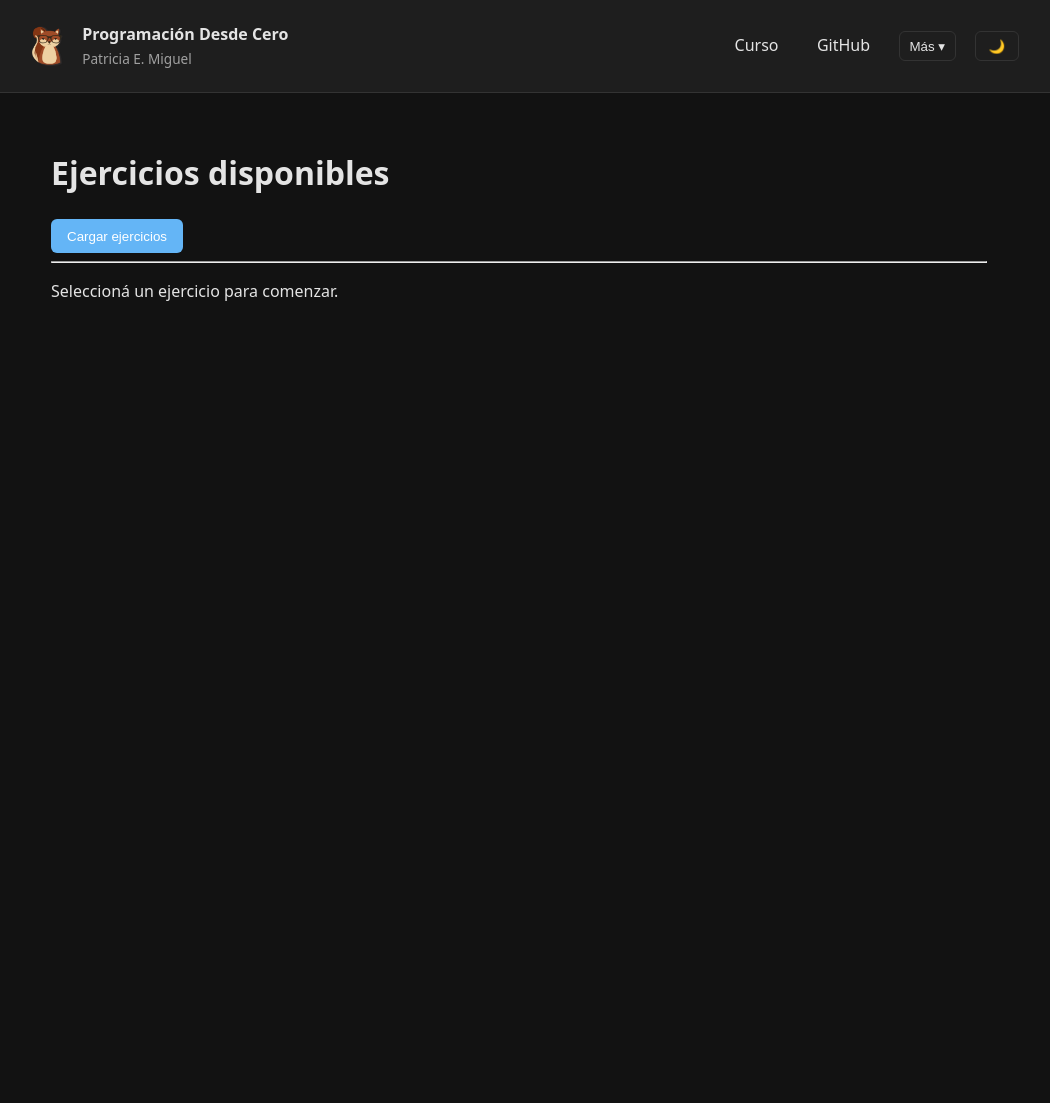
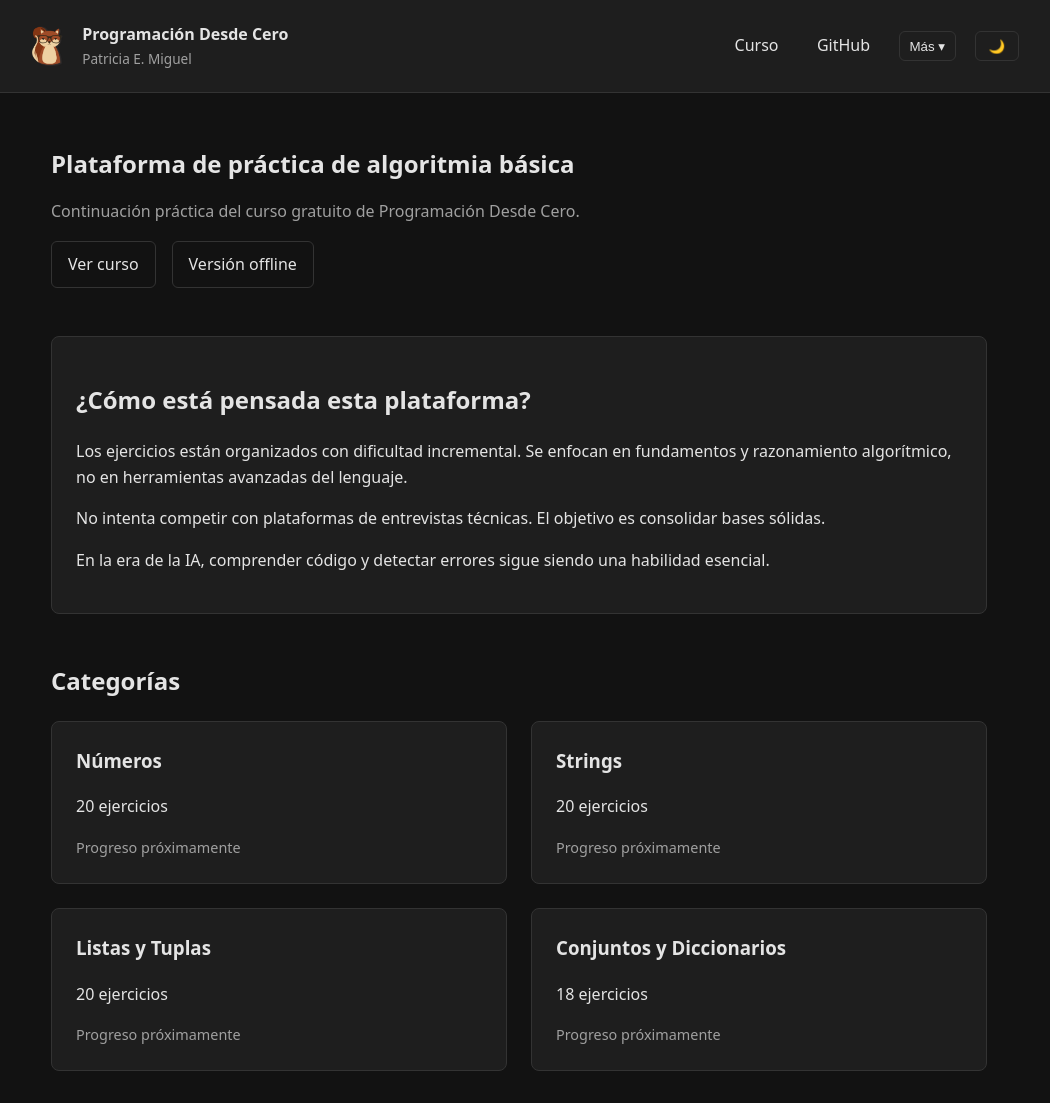
Before and after one commit to patr1c1a/plataforma-practica-interactiva, a FastAPI app: page / in a window 1280 px wide. Shown: the whole page, without its empty margins (121-1171 px from the left). Before the commit the page ends 301 px from the top, so only its background shows below. Run offline with FastAPI, Linux system fonts and the light colour scheme; some libraries are stand-ins or nearby versions.

Commit message:
feat: rediseño de la página principal y agregado de categorías de ejercicios.

```diff
--- /dev/null
+++ b/web/app/services/exercise_catalog.py
@@ -0,0 +1,74 @@
+from pathlib import Path
+import ast
+
+
+BASE_EXERCISES_PATH = Path("content/python/ESP/src")
+ORDERED_CATEGORIES = [
+    "numeros",
+    "strings",
+    "listas",
+    "diccionarios",
+]
+
+CATEGORY_TITLES = {
+    "numeros": "Números",
+    "strings": "Strings",
+    "listas": "Listas y Tuplas",
+    "diccionarios": "Conjuntos y Diccionarios",
+}
+
+
+def get_exercise_groups() -> dict[str, list[str]]:
+    exercises: dict[str, list[str]] = {}
+
+    for file_path in BASE_EXERCISES_PATH.glob("*.py"):
+        category = file_path.stem
+
+        with open(file_path, "r", encoding="utf-8") as file:
+            tree = ast.parse(file.read())
+
+        functions = [
+            node.name
+            for node in tree.body
+            if isinstance(node, ast.FunctionDef)
+        ]
+
+        exercises[category] = functions
+
+    return exercises
+
+
+def get_category_functions(category: str) -> list[str] | None:
+    file_path = BASE_EXERCISES_PATH / f"{category}.py"
+    if not file_path.exists():
+        return None
+
+    with open(file_path, "r", encoding="utf-8") as file:
+        tree = ast.parse(file.read())
+
+    return [
+        node.name
+        for node in tree.body
+        if isinstance(node, ast.FunctionDef)
+    ]
+
+
+def get_category_title(category: str) -> str:
+    return CATEGORY_TITLES.get(category, category.capitalize())
+
+
+def get_ordered_category_cards(exercises: dict[str, list[str]]) -> list[dict[str, str | int]]:
+    ordered_keys = [key for key in ORDERED_CATEGORIES if key in exercises]
+    remaining_keys = sorted(key for key in exercises if key not in ORDERED_CATEGORIES)
+
+    cards: list[dict[str, str | int]] = []
+    for category in ordered_keys + remaining_keys:
+        cards.append(
+            {
+                "slug": category,
+                "title": get_category_title(category),
+                "count": len(exercises[category]),
+            }
+        )
+
+    return cards
--- a/web/main.py
+++ b/web/main.py
@@ -6,6 +6,11 @@ from fastapi.requests import Request
 from fastapi.staticfiles import StaticFiles
 from web.app.routers.health import router as health_router
 from web.app.routers.exercises import router as exercises_router
+from web.app.services.exercise_catalog import (
+    get_exercise_groups,
+    CATEGORY_TITLES,
+    get_ordered_category_cards,
+)
 
 app = FastAPI()
 
@@ -26,9 +31,18 @@ app.include_router(exercises_router)
 
 @app.get("/")
 def index(request: Request):
+    exercise_groups = get_exercise_groups()
+    category_cards = get_ordered_category_cards(exercise_groups)
+
     return templates.TemplateResponse(
         "index.html",
-        {"request": request},
+        {
+            "request": request,
+            "exercise_groups": exercise_groups,
+            "category_cards": category_cards,
+            "category_titles": CATEGORY_TITLES,
+            "problem_description": None,
+        },
     )
 
 @app.get("/favicon.ico")
--- a/web/static/css/styles.css
+++ b/web/static/css/styles.css
@@ -208,3 +208,112 @@ header {
 .dropdown.open .dropdown-menu {
   display: flex;
 }
+
+.hero {
+  margin-bottom: 3rem;
+}
+
+.hero h1 {
+  margin-bottom: 0.5rem;
+}
+
+.hero-subtitle {
+  color: var(--text-secondary);
+  margin-bottom: 1rem;
+}
+
+.hero-actions {
+  display: flex;
+  gap: 1rem;
+  flex-wrap: wrap;
+}
+
+.button-secondary {
+  background-color: transparent;
+  border: 1px solid var(--border);
+  padding: 0.6rem 1rem;
+  border-radius: 6px;
+  color: var(--text-primary);
+  text-decoration: none;
+}
+
+.button-secondary:hover {
+  background-color: var(--surface-elevated);
+}
+
+.categories-section {
+  margin-top: 3rem;
+}
+
+.categories-grid {
+  display: grid;
+  grid-template-columns: repeat(2, minmax(0, 1fr));
+  gap: 1.5rem;
+}
+
+.category-card {
+  background-color: var(--surface);
+  border: 1px solid var(--border);
+  border-radius: 8px;
+  padding: 1.5rem;
+  text-decoration: none;
+  color: var(--text-primary);
+  transition: transform 0.2s ease, background-color 0.2s ease;
+}
+
+.category-card:hover {
+  transform: translateY(-3px);
+  background-color: var(--surface-elevated);
+}
+
+.category-card h3 {
+  margin-top: 0;
+}
+
+.progress-placeholder {
+  margin-top: 1rem;
+  font-size: 0.9rem;
+  color: var(--text-secondary);
+}
+
+.exercise-list-section {
+  margin-top: 2.5rem;
+}
+
+.exercise-grid {
+  display: grid;
+  grid-template-columns: repeat(auto-fit, minmax(220px, 1fr));
+  gap: 1rem;
+}
+
+.exercise-card {
+  background-color: var(--surface);
+  border: 1px solid var(--border);
+  border-radius: 8px;
+  padding: 1rem 1.2rem;
+  color: var(--text-primary);
+  text-decoration: none;
+  transition: transform 0.2s ease, background-color 0.2s ease;
+}
+
+.exercise-card:hover {
+  transform: translateY(-2px);
+  background-color: var(--surface-elevated);
+  text-decoration: none;
+}
+
+.exercise-card h3 {
+  margin: 0 0 0.3rem;
+}
+
+.exercise-card p {
+  margin: 0;
+  color: var(--text-secondary);
+  font-size: 0.92rem;
+}
+
+@media (max-width: 720px) {
+  .categories-grid {
+    grid-template-columns: 1fr;
+  }
+}
--- a/web/templates/index.html
+++ b/web/templates/index.html
@@ -1,5 +1,6 @@
 <!DOCTYPE html>
 <html lang="es">
+
 <head>
     <meta charset="UTF-8">
     <title>Plataforma de Ejercicios</title>
@@ -14,8 +15,7 @@
     <script src="https://unpkg.com/htmx.org@1.9.12"></script>
 
     <!-- CodeMirror from CDN -->
-    <link rel="stylesheet"
-      href="https://cdnjs.cloudflare.com/ajax/libs/codemirror/5.65.16/codemirror.min.css">
+    <link rel="stylesheet" href="https://cdnjs.cloudflare.com/ajax/libs/codemirror/5.65.16/codemirror.min.css">
 
     <link rel="stylesheet"
         href="https://cdnjs.cloudflare.com/ajax/libs/codemirror/5.65.16/theme/material-darker.min.css">
@@ -39,12 +39,12 @@
             </a>
 
             <nav class="header-navigation">
-            <a href="https://www.youtube.com/playlist?list=PLb_E6BNMg5j7-MJ0ctjvKQlv2PU7qbMDb" target="_blank" class="nav-link">
+                <a href="https://www.youtube.com/playlist?list=PLb_E6BNMg5j7-MJ0ctjvKQlv2PU7qbMDb" target="_blank"
+                    class="nav-link">
                     Curso
                 </a>
 
-            <a href="https://github.com/programacion-desde-cero/plataforma-ejercicios"
-                target="_blank"
+                <a href="https://github.com/programacion-desde-cero/plataforma-ejercicios" target="_blank"
                     class="nav-link">
                     GitHub
                 </a>
@@ -69,29 +69,71 @@
 
     <div class="container">
 
-        <h1>Ejercicios disponibles</h1>
-
-        <button
-            hx-get="/exercises"
-            hx-trigger="click"
-            hx-target="#main-content"
-            hx-swap="innerHTML"
-            hx-push-url="/exercises"
-        >
-            Cargar ejercicios
-        </button>
-
-        <hr>
-
-        <div id="main-content">
         {% if problem_description %}
         {% include "fragments/exercise_detail.html" %}
-            {% elif exercise_groups %}
-                {% include "fragments/exercise_list.html" %}
+
         {% else %}
-                <p>Seleccioná un ejercicio para comenzar.</p>
+
+        <section class="hero">
+            <h1>Plataforma de práctica de algoritmia básica</h1>
+            <p class="hero-subtitle">
+                Continuación práctica del curso gratuito de Programación Desde Cero.
+            </p>
+            <div class="hero-actions">
+                <a href="https://www.youtube.com/playlist?list=PLb_E6BNMg5j7-MJ0ctjvKQlv2PU7qbMDb" target="_blank"
+                    class="button-secondary">
+                    Ver curso
+                </a>
+
+                <a href="https://github.com/programacion-desde-cero/plataforma-ejercicios/tree/main/content/python/ESP"
+                    target="_blank" class="button-secondary">
+                    Versión offline
+                </a>
+            </div>
+        </section>
+
+        <section class="platform-explanation">
+            <div class="card">
+                <h2>¿Cómo está pensada esta plataforma?</h2>
+                <p>
+                    Los ejercicios están organizados con dificultad incremental.
+                    Se enfocan en fundamentos y razonamiento algorítmico,
+                    no en herramientas avanzadas del lenguaje.
+                </p>
+                <p>
+                    No intenta competir con plataformas de entrevistas técnicas.
+                    El objetivo es consolidar bases sólidas.
+                </p>
+                <p>
+                    En la era de la IA, comprender código y detectar errores
+                    sigue siendo una habilidad esencial.
+                </p>
+            </div>
+        </section>
+
+        <section class="categories-section">
+            <h2>Categorías</h2>
+
+            <div class="categories-grid">
+                {% for category in category_cards %}
+                <a href="/exercises/{{ category.slug }}" hx-get="/exercises/{{ category.slug }}"
+                    hx-target="#main-content" hx-swap="innerHTML" hx-push-url="/exercises/{{ category.slug }}"
+                    class="category-card">
+                    <h3>{{ category.title }}</h3>
+                    <p>{{ category.count }} ejercicios</p>
+                    <div class="progress-placeholder">
+                        Progreso próximamente
+                    </div>
+                </a>
+                {% endfor %}
+            </div>
+        </section>
+
         {% endif %}
-        </div>
+
+        <div id="main-content"></div>
+
     </div>
 </body>
+
 </html>
```
Also changed, not shown: web/app/routers/exercises.py (+51 -19 lines), web/templates/fragments/exercise_list.html (+8 -6 lines). Lines whose indentation alone changed are shown as unchanged.
